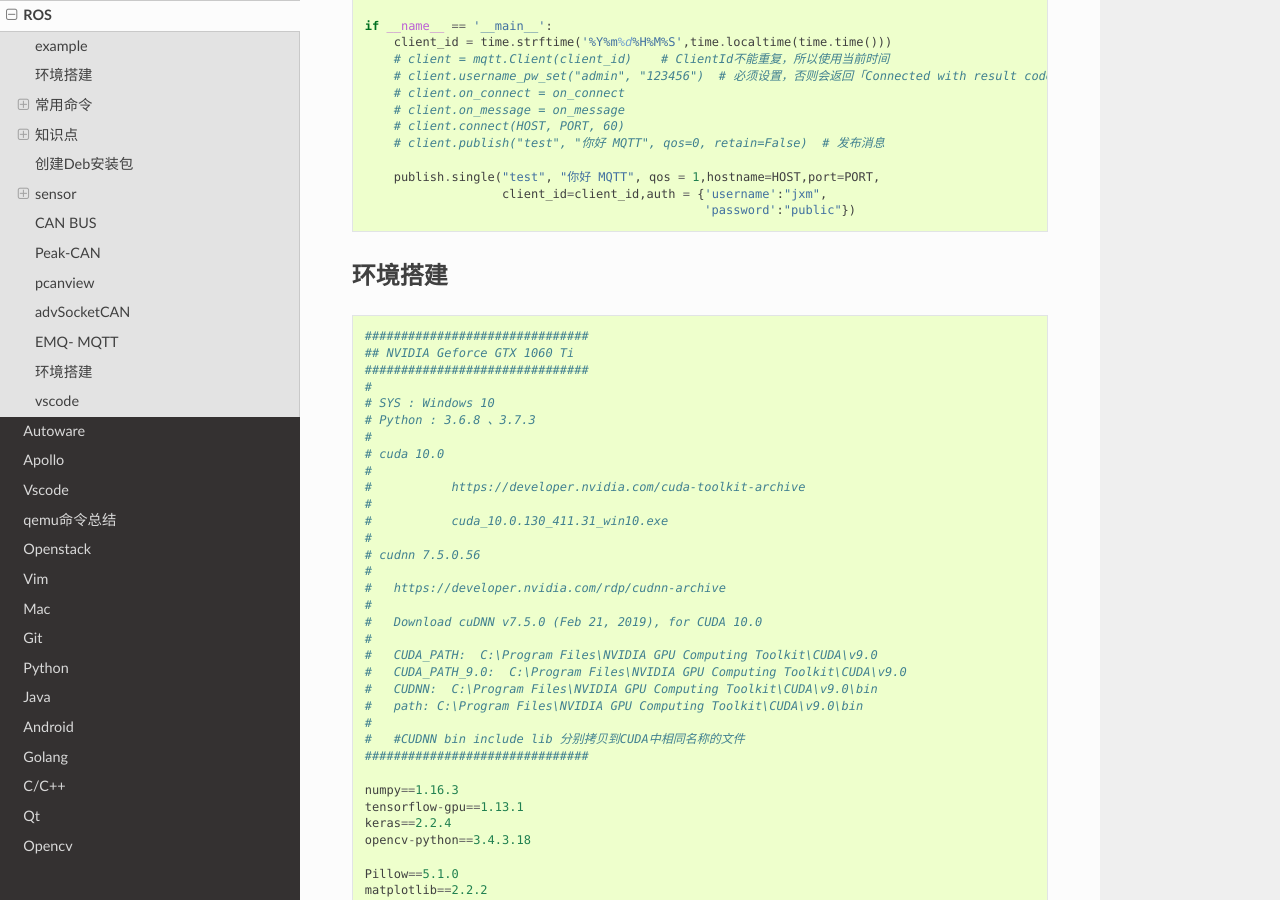
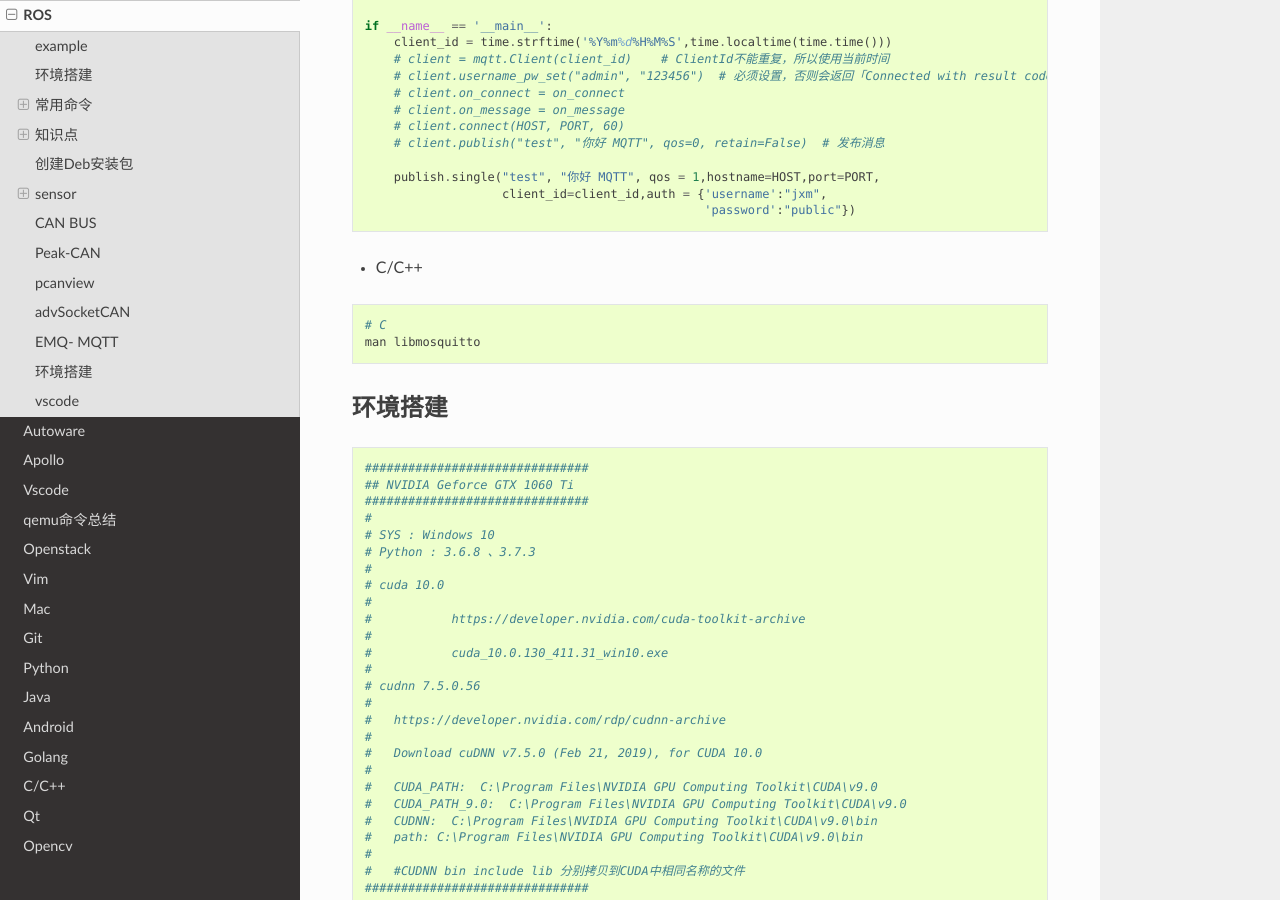
Before and after one commit to my-rds-store/my_space, a Sphinx documentation site: the page built from source/ros/index.rst, in a window 1280 px wide and 900 px high, scrolled down 18253 px. Built offline with Sphinx 7.4.7 and the Read the Docs theme 2.0.0, drawn with Linux system fonts in a browser that asks for light colours.

Commit message:
update ...

```diff
--- a/source/ros/index.rst
+++ b/source/ros/index.rst
@@ -997,6 +997,14 @@ EMQ- MQTT
                        client_id=client_id,auth = {'username':"jxm",
                                                    'password':"public"})
 
+* C/C++
+
+.. code-block:: sh
+
+    # C
+    man libmosquitto
+
+
 ***********
 环境搭建
 ***********
```
